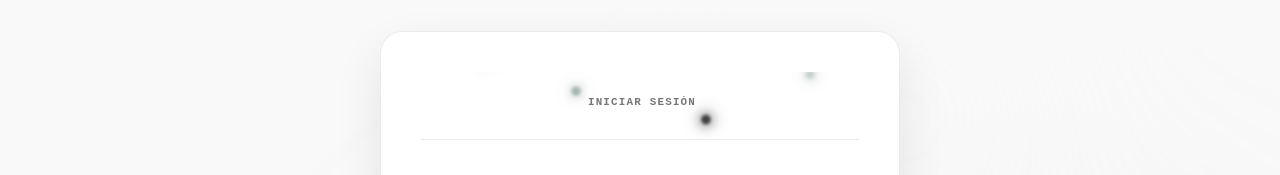
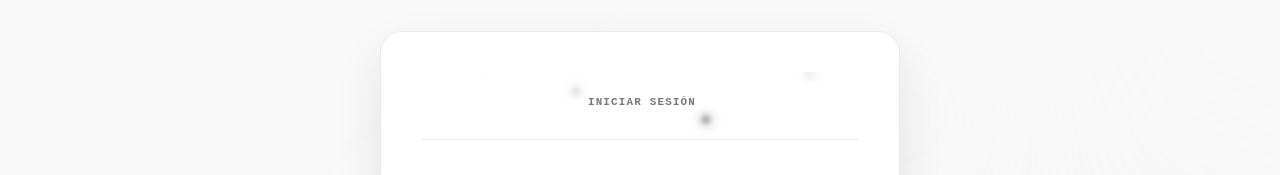
Before and after one commit to josesion/academias, a React (Vite) app in the folder cliente/: page /login in a window 1280 px wide. Shown: the part 158-333 px from the top of the page. Built offline with nearby package versions, Linux system fonts and the light colour scheme.

Commit message:
fix: eliminar importacion no utilizada

```diff
--- a/cliente/src/componentes/MenuNav/MenuNav.tsx
+++ b/cliente/src/componentes/MenuNav/MenuNav.tsx
@@ -60,6 +60,8 @@ export const MenuNav = () => {
   const irAsistencia = () => irA("/asistencia");
   //const irInscripciones = () => irA("/user_inscripciones");
   const irArqueoCaja = () => irA("/caja_usuario");
+  const irListadoCaja = () => irA("/caja_listado");
+
   // const irInscripciones = () => irA("/inscrip_page");
   const irListInscripciones = () => irA("/list_inscrip");
   const irHorarios = () => irA("/horario_page");
@@ -172,6 +174,14 @@ export const MenuNav = () => {
                       }}
                     >
                       <BsCashStack size={18} color="#38bdf8" /> Arqueo de Caja
+                    </li>
+
+                    <li
+                      onClick={(e) => {
+                        (e.stopPropagation, irListadoCaja());
+                      }}
+                    >
+                      <PiCardsBold size={18} color="#38bdf8" /> Listado Cajas
                     </li>
                   </ul>
                 )}
--- a/cliente/src/componentes/generales/Formulario/Formulario.tsx
+++ b/cliente/src/componentes/generales/Formulario/Formulario.tsx
@@ -6,17 +6,7 @@ import { CompoError } from "../Error/Error";
 // Seccion de estilos
 import "./formularios.css";
 import "../Boton/boton.css";
-// Seccion de tipados
 
-/**
- * @typedef {Object} InputsPropsFormulario - Propiedades de un input individual dentro del formulario.
- * @property {string} [label] - Texto de la etiqueta del input.
- * @property {'text' | 'password' | 'email' | 'number' | 'date' | 'checkbox' | 'radio' | 'file'} [type='text'] - El tipo del input. Por defecto es 'text'.
- * @property {string} [placeholder] - El texto de marcador de posición del input.
- * @property {string | number} [value] - El valor del input.
- * @property {string} [name] - El nombre del input. Este es crucial para identificar el campo.
- * @property {string | null} [error] - Mensaje de error específico para este input.
- */
 export type InputsPropsFormulario = {
   label?: string;
   type?:
@@ -36,17 +26,6 @@ export type InputsPropsFormulario = {
   options?: string[];
 };
 
-/**
- * @typedef {Object} FormularioProps - Propiedades del componente Formulario.
- * @property {InputsPropsFormulario[]} data - Un array de objetos que describe cada input que se debe renderizar.
- * @property {(event: React.ChangeEvent<HTMLInputElement>) => void} [onChange] - La función de callback que se ejecuta cuando el valor de cualquier input cambia.
- * @property {(event: React.FormEvent<HTMLFormElement>) => void} onSubmit - La función de callback que se ejecuta cuando el formulario se envía.
- * @property {(event: React.MouseEvent<HTMLButtonElement>) => void} [onCancelar] - La función de callback que se ejecuta cuando se hace clic en el botón 'Cancelar'.
- * @property {Record<string, string | number>} [formData] - Un objeto que contiene los valores del formulario, permitiendo que el formulario sea controlado.
- * @property {Record<string, string | null>} [errorsZod] - Un objeto con los mensajes de error específicos para cada input (ej. validación con Zod).
- * @property {string | null} [errorGenerico] - Un mensaje de error general que se muestra en la parte inferior del formulario.
- * @property {string} tituloFormulario - El título que se mostrará en la parte superior del formulario.
- */
 interface FormularioProps {
   data: InputsPropsFormulario[];
   onChange?: (event: React.ChangeEvent<HTMLInputElement>) => void;
@@ -60,52 +39,14 @@ interface FormularioProps {
   textoSubmit: string;
 }
 
-/**
- * `Formulario` es un componente reutilizable y dinámico para crear formularios de manera flexible.
- *
- * Utiliza un array de objetos en el prop `data` para generar automáticamente los campos de entrada (`Inputs`).
- * Maneja la lógica de envío (`onSubmit`) y cambio de valores (`onChange`) a través de las funciones de callback que se le pasan.
- *
- * También es capaz de mostrar mensajes de error específicos por campo (`errorsZod`) y un error genérico para todo el formulario (`errorGenerico`).
- *
- * @param {FormularioProps} props - Las propiedades del componente.
- * @returns {JSX.Element} El elemento JSX del componente.
- *
- * @example
- * // Con un formulario de registro de usuario:
- * const inputsRegistro = [
- * { name: 'email', label: 'Correo Electrónico', type: 'email', placeholder: 'ejemplo@correo.com' },
- * { name: 'password', label: 'Contraseña', type: 'password', placeholder: 'Ingresa tu contraseña' },
- * ];
- *
- * const handleSubmit = (e) => {
- * e.preventDefault();
- * console.log('Formulario enviado');
- * };
- *
- * const handleChange = (e) => {
- * console.log(`${e.target.name}: ${e.target.value}`);
- * };
- *
- * <Formulario
- * tituloFormulario="Registro de Usuario"
- * data={inputsRegistro}
- * onSubmit={handleSubmit}
- * onChange={handleChange}
- * />
- *
- * // El componente renderizará un formulario con un campo de correo y uno de contraseña.
- */
 export const Formulario = (props: FormularioProps) => {
-  // Crea la referencia para el primer input.
   const primerInputRef = useRef<HTMLInputElement>(null);
 
-  // Aplica el foco una vez que el componente se ha renderizado.
   useEffect(() => {
     if (primerInputRef.current) {
       primerInputRef.current.focus();
     }
-  }, []); // El array vacío asegura que solo se ejecute una vez al montar.
+  }, []);
 
   return (
     <form className="formulario" onSubmit={props.onSubmit}>
@@ -118,18 +59,25 @@ export const Formulario = (props: FormularioProps) => {
         <span className="particula_titulo tp-3"></span>
         <span className="particula_titulo tp-4"></span>
       </div>
+
       {props.data.map((input, index) => {
         const isSelect = input.options && input.options.length > 0;
+        const inputKey = input.name ?? `input-${index}`;
+
         return isSelect ? (
-          <div>
-            <p>Tipo</p>
+          <div key={inputKey} style={{ width: "100%" }}>
+            <p>{input.label || "Tipo"}</p>
             <select
               className="buscador_estado"
               name={input.name}
+              value={props.formData ? props.formData[input.name ?? ""] : ""}
               onChange={props.onItemsFormulario}
             >
-              {input.options?.map((item, index) => (
-                <option key={index} value={item}>
+              <option value="" disabled>
+                Seleccione una opción
+              </option>
+              {input.options?.map((item, optIndex) => (
+                <option key={optIndex} value={item}>
                   {item}
                 </option>
               ))}
@@ -137,7 +85,7 @@ export const Formulario = (props: FormularioProps) => {
           </div>
         ) : (
           <Inputs
-            key={input.name}
+            key={inputKey}
             ref={index === 0 ? primerInputRef : null}
             label={input.label}
             type={input.type}
@@ -154,6 +102,7 @@ export const Formulario = (props: FormularioProps) => {
           />
         );
       })}
+
       <div className="botonera_formulario">
         <Boton
           texto={props.textoSubmit}
--- a/cliente/src/componentes/generales/Formulario/formularios.css
+++ b/cliente/src/componentes/generales/Formulario/formularios.css
@@ -63,7 +63,7 @@
 
     letter-spacing: 0.4px;
 
-    background:var(--texto-secundario);
+    background: var(--texto-secundario);
 
     -webkit-background-clip: text;
     -webkit-text-fill-color: transparent;
@@ -72,7 +72,7 @@
 }
 
 /* ==========================================================================
-   PARTICULAS
+   PARTÍCULAS — COLORES ARMONIZADOS
    ========================================================================== */
 
 .particula_titulo {
@@ -88,17 +88,27 @@
 
     opacity: 0;
 
-    filter: blur(2px);
+    filter: blur(3px);
+}
+
+.tp-1, .tp-3 {
+    background: var(--color-primario);
+    box-shadow:
+        0 0 15px var(--color-primario),
+        0 0 30px color-mix(in srgb, var(--color-primario) 40%, transparent);
+}
+
+.tp-2, .tp-4 {
+    background: var(--texto-secundario);
+    box-shadow:
+        0 0 15px var(--texto-secundario),
+        0 0 30px color-mix(in srgb, var(--texto-secundario) 40%, transparent);
 }
 
 .tp-1 {
     left: 10%;
     width: 12px;
     height: 12px;
-    background: var(--color-primario);
-    box-shadow:
-        0 0 12px var(--color-primario),
-        0 0 25px color-mix(in srgb, var(--color-primario) 70%, transparent);
     animation-delay: 0s;
 }
 
@@ -106,10 +116,6 @@
     left: 32%;
     width: 10px;
     height: 10px;
-    background: var(--color-secundario);
-    box-shadow:
-        0 0 10px var(--color-secundario),
-        0 0 22px color-mix(in srgb, var(--color-secundario) 65%, transparent);
     animation-delay: 0.8s;
 }
 
@@ -117,10 +123,6 @@
     left: 62%;
     width: 14px;
     height: 14px;
-    background: var(--color-primario);
-    box-shadow:
-        0 0 16px var(--color-primario),
-        0 0 30px color-mix(in srgb, var(--color-primario) 75%, transparent);
     animation-delay: 1.5s;
 }
 
@@ -128,10 +130,6 @@
     left: 85%;
     width: 9px;
     height: 9px;
-    background: var(--color-secundario);
-    box-shadow:
-        0 0 10px var(--color-secundario),
-        0 0 20px color-mix(in srgb, var(--color-secundario) 65%, transparent);
     animation-delay: 0.4s;
 }
 
@@ -141,7 +139,7 @@
         opacity: 0;
     }
     20% {
-        opacity: 1;
+        opacity: 0.4;
     }
     100% {
         transform: translateY(-110px) translateX(18px) scale(1.3);
```
